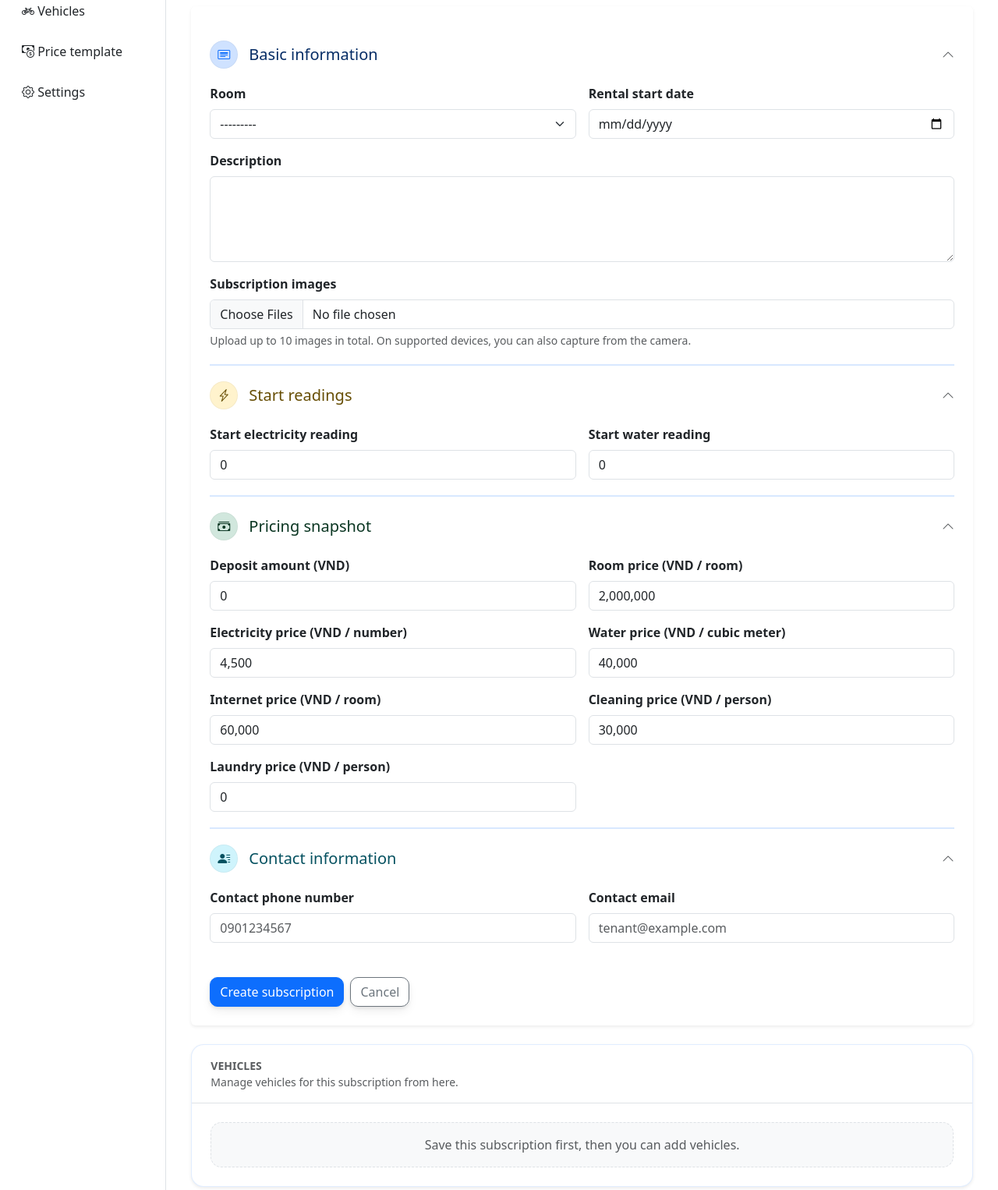
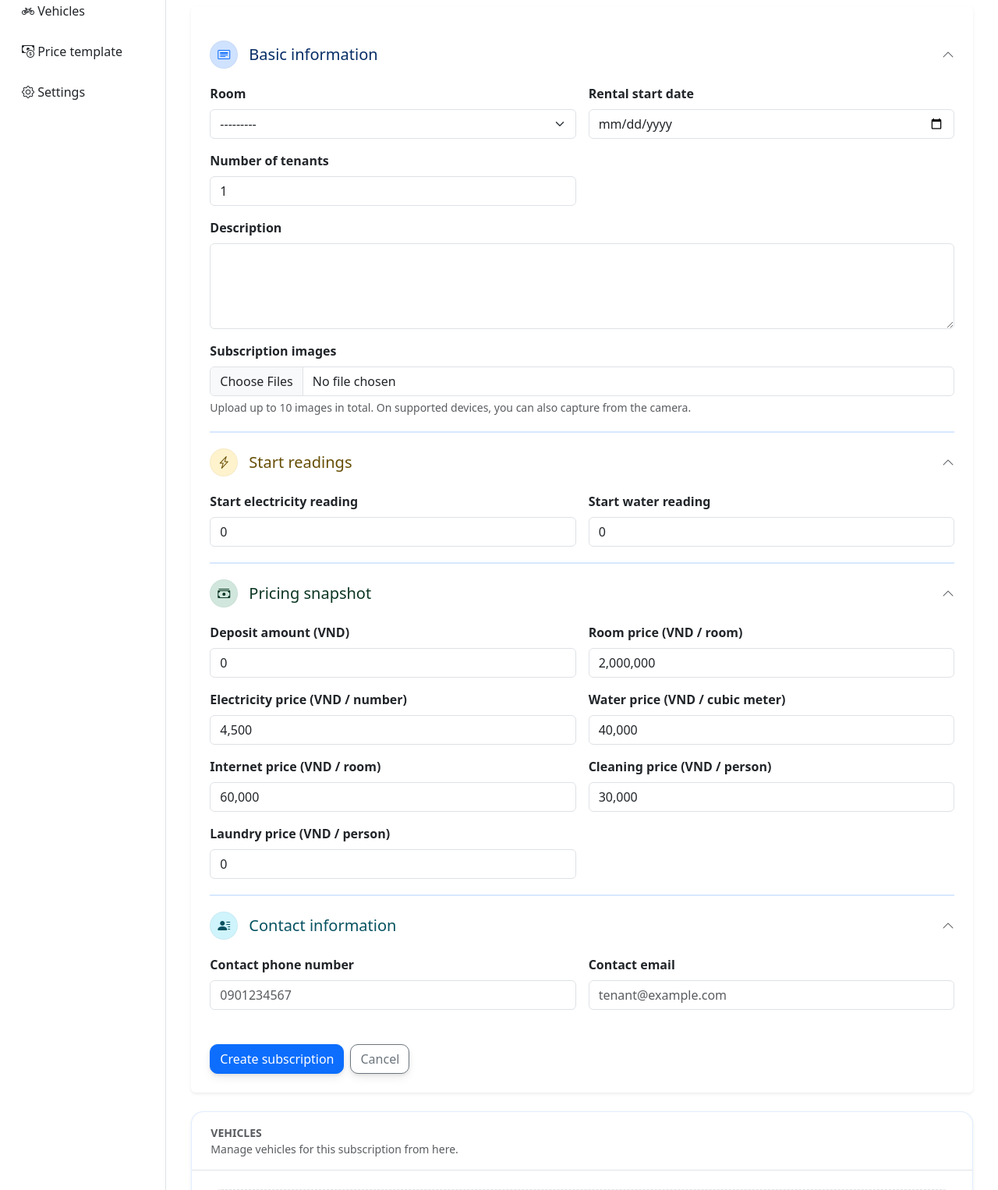
Before and after one commit to VuNguyenCoder/navu-house, a Django app: page /subscriptions/create/ in a window 1280 px wide. Shown: the part 238-1764 px from the top of the page at 78% size. Run offline with Django 5.2, Linux system fonts and the light colour scheme; the visitor is signed in with stand-in values (Sample User, id 1); data comes from the database, SQL or seed files in the repository; data that the repository does not hold is empty.

Commit message:
Add the field of tenant count for Subscription

```diff
--- a/apps/main/admin.py
+++ b/apps/main/admin.py
@@ -45,6 +45,7 @@
 class SubscriptionAdmin(admin.ModelAdmin):
     list_display = (
         'room',
+        'tenant_count',
         'status',
         'image_count',
         'start_date',
--- a/apps/main/forms.py
+++ b/apps/main/forms.py
@@ -272,6 +272,7 @@
             'description',
             'room',
             'start_date',
+            'tenant_count',
             'start_electricity_reading',
             'start_water_reading',
             'deposit_amount',
@@ -283,6 +284,7 @@
             'description': _('Description'),
             'room': _('Room'),
             'start_date': _('Rental start date'),
+            'tenant_count': _('Number of tenants'),
             'deposit_amount': _('Deposit amount (VND)'),
             'start_electricity_reading': _('Start electricity reading'),
             'start_water_reading': _('Start water reading'),
@@ -299,6 +301,7 @@
             'description': forms.Textarea(attrs={'rows': 4}),
             'room': forms.Select(attrs={'class': 'form-select'}),
             'start_date': forms.DateInput(attrs={'type': 'date'}),
+            'tenant_count': forms.NumberInput(attrs={'min': '1', 'step': '1'}),
             'start_electricity_reading': forms.NumberInput(attrs={'min': '0', 'step': '1'}),
             'start_water_reading': forms.NumberInput(attrs={'min': '0', 'step': '1'}),
             'deposit_amount': PRICE_WIDGET,
@@ -317,6 +320,7 @@
         self.order_fields([
             'room',
             'start_date',
+            'tenant_count',
             'description',
             'remove_image_paths',
             'images',
@@ -535,7 +539,11 @@
             self.fields['billing_year'].initial = default_period.strftime('%Y')
         if not self.is_bound and subscription and not self.instance.pk:
             latest_usage = subscription.usages.order_by('-period', '-updated_at', '-id').first()
-            self.fields['tenant_count'].initial = latest_usage.tenant_count if latest_usage else 1
+            self.fields['tenant_count'].initial = (
+                latest_usage.tenant_count
+                if latest_usage and latest_usage.tenant_count is not None
+                else subscription.tenant_count
+            )
             for field in PRICE_FIELD_NAMES:
                 self.fields[field].initial = getattr(subscription, field)
             if latest_usage:
--- a/apps/main/models.py
+++ b/apps/main/models.py
@@ -231,6 +231,7 @@
     image_paths = models.JSONField(default=list, blank=True)
     status = models.CharField(max_length=20, choices=Status.choices, default=Status.ENABLED)
     start_date = models.DateField()
+    tenant_count = models.PositiveIntegerField(default=1)
     start_electricity_reading = models.PositiveIntegerField(default=0)
     start_water_reading = models.PositiveIntegerField(default=0)
     deposit_amount = models.DecimalField(max_digits=12, decimal_places=0, default=0)
@@ -386,11 +387,20 @@
     def save(self, *args, **kwargs):
         if self.period:
             self.period = self.period.replace(day=1)
+        if self._state.adding and self.tenant_count in (None, ''):
+            latest_usage = self.subscription.usages.order_by('-period', '-updated_at', '-id').first()
+            if latest_usage and latest_usage.tenant_count is not None:
+                self.tenant_count = latest_usage.tenant_count
+            else:
+                self.tenant_count = self.subscription.tenant_count
         if self._state.adding and all(getattr(self, field) in (None, 0, Decimal('0')) for field in PRICE_FIELD_NAMES):
             for field in PRICE_FIELD_NAMES:
                 setattr(self, field, getattr(self.subscription, field))
         self.full_clean()
         super().save(*args, **kwargs)
+        if self.tenant_count is not None and self.subscription.tenant_count != self.tenant_count:
+            self.subscription.tenant_count = self.tenant_count
+            self.subscription.save(update_fields=['tenant_count', 'updated_at'])
         self._sync_room_readings_for_room(self.subscription.room)
 
     def delete(self, *args, **kwargs):
--- a/apps/main/views.py
+++ b/apps/main/views.py
@@ -119,7 +119,7 @@
     if latest_usage and latest_usage.tenant_count is not None:
         return latest_usage.tenant_count
 
-    return 0
+    return subscription.tenant_count or 0
 
 
 def get_linked_restroom_usage_context(subscription, period):
--- a/templates/main/subscription_form.html
+++ b/templates/main/subscription_form.html
@@ -74,8 +74,8 @@
                         <div class="collapse{% if not form.instance.pk %} show{% endif %} subscription-section-body" id="subscriptionBasicInfo">
                             <div class="row g-3">
                                 {% for field in form %}
-                                {% if field.name == 'room' or field.name == 'description' or field.name == 'start_date' or field.name == 'images' %}
-                                <div class="col-12 {% if field.name == 'room' or field.name == 'start_date' %}col-lg-6{% else %}col-lg-12{% endif %}">
+                                {% if field.name == 'room' or field.name == 'description' or field.name == 'start_date' or field.name == 'tenant_count' or field.name == 'images' %}
+                                <div class="col-12 {% if field.name == 'room' or field.name == 'start_date' or field.name == 'tenant_count' %}col-lg-6{% else %}col-lg-12{% endif %}">
                                     <label class="form-label fw-semibold" for="{{ field.id_for_label }}">{{ field.label }}</label>
                                     {{ field }}
                                     {% if field.help_text %}
```
Also changed, not shown: apps/main/migrations/0024_subscription_tenant_count.py (added).
